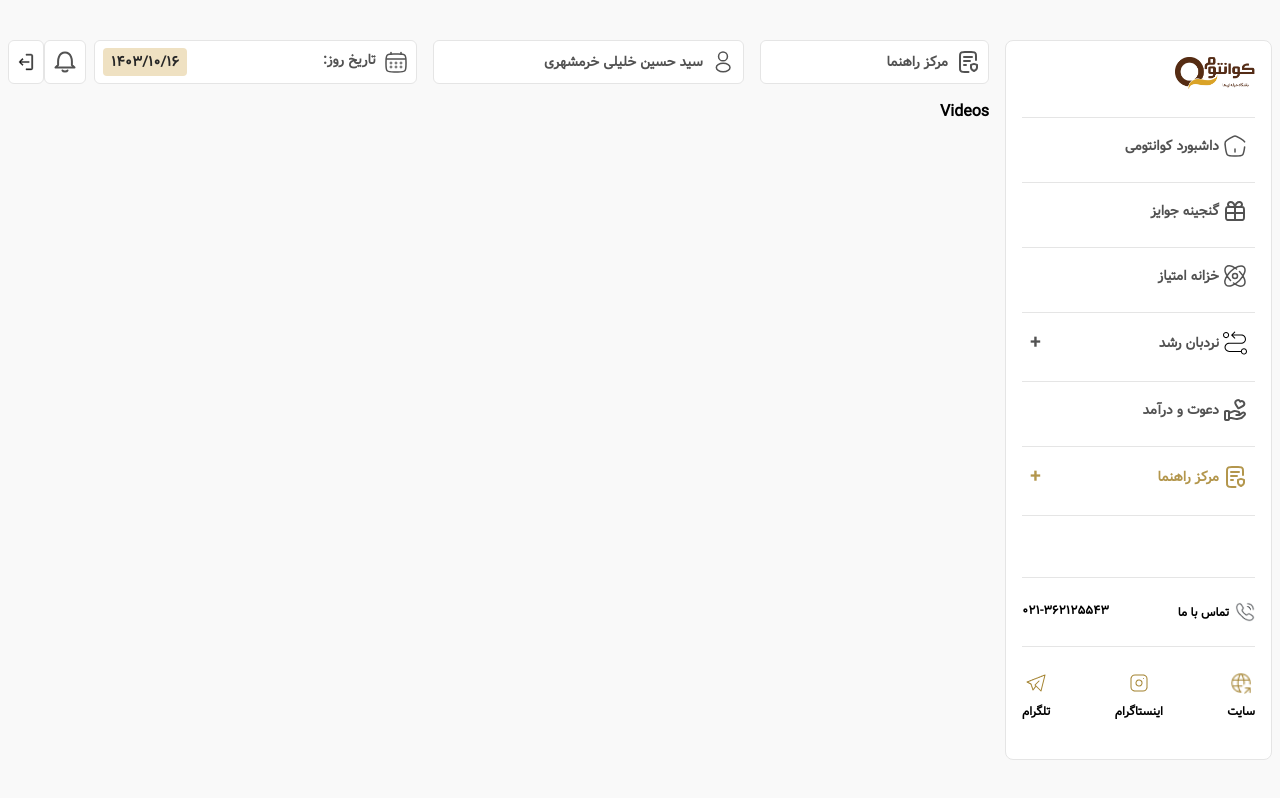
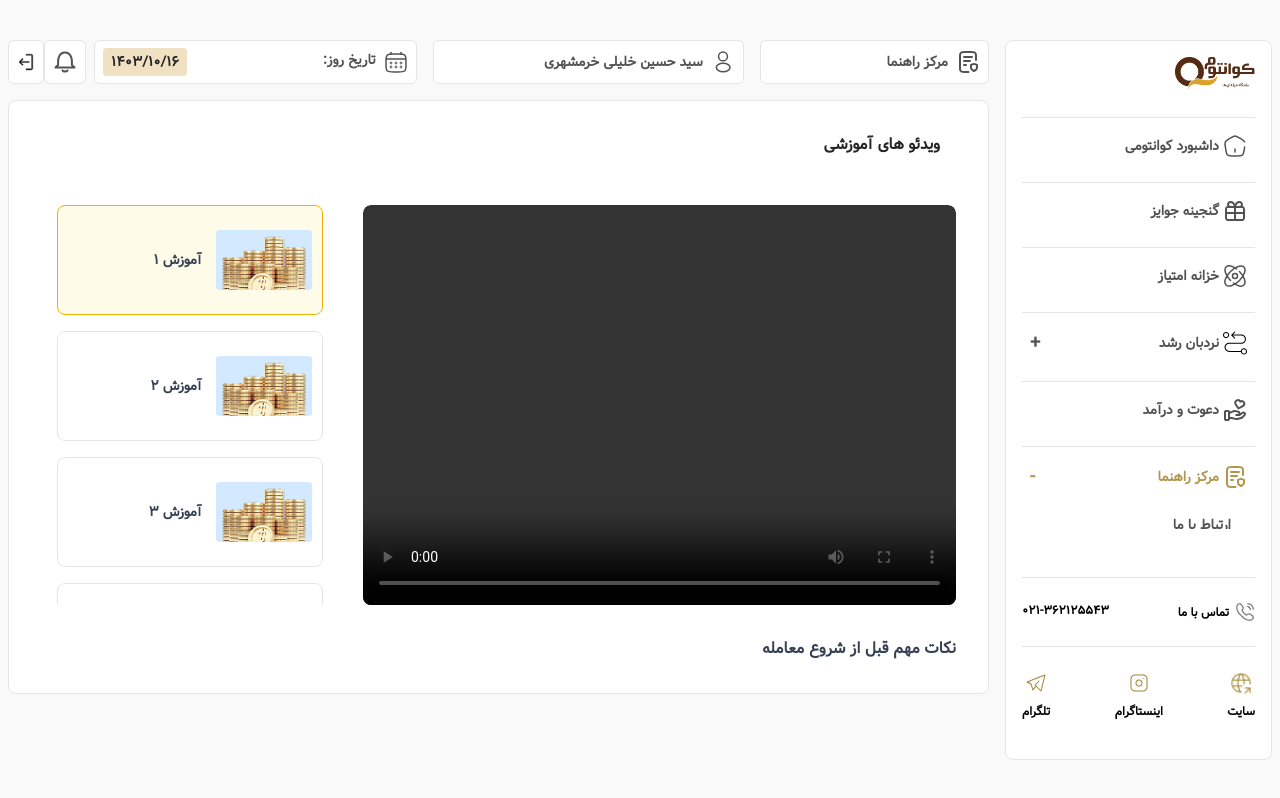
Before and after one commit to MmdQurani/Ayande-Club, a React (Vite) app: page /help-center/videos in a window 1280 px wide. Shown: the top 798 px of the page. Built offline with nearby package versions, Linux system fonts and the light colour scheme.

Commit message:
Finishing the Videos page

```diff
--- a/src/Layout/MainLayout.jsx
+++ b/src/Layout/MainLayout.jsx
@@ -74,7 +74,7 @@ function MainLayout({ children }) {
         </div>
         : null}
 
-      <div className='lg:container h-full w-full px-2 sm:px-12 lg:px-2 flex flex-row justify-center my-0 mt-12 lg:mt-10 mb-8 space-x-4'>
+      <div className='lg:container h-full w-full px-2 sm:px-12 lg:px-2 flex flex-row justify-center my-0 mt-12 lg:mt-10 mb-12 space-x-4'>
 
         {!isIPad ?
           < Sidebar isOpen={isSidebarOpen} onClose={() => setIsSidebarOpen(false)} />
--- a/src/Pages/Help_Center/Videos.jsx
+++ b/src/Pages/Help_Center/Videos.jsx
@@ -1,9 +1,83 @@
-import React from 'react'
+import React, { useState } from "react";
+import video_img_01 from '../../assets/images/video_img_01.png'
 
 function Videos() {
+  const [currentVideo, setCurrentVideo] = useState(0);
+
+  const videos = [
+    {
+      title: "آموزش ۱",
+      src: "",
+      thumbnail: video_img_01,
+    },
+    {
+      title: "آموزش ۲",
+      src: "",
+      thumbnail: video_img_01,
+    },
+    {
+      title: "آموزش ۳",
+      src: "",
+      thumbnail: video_img_01,
+    },
+    {
+      title: "آموزش ۴",
+      src: "",
+      thumbnail: video_img_01,
+    },
+    {
+      title: "آموزش ۵",
+      src: "",
+      thumbnail: video_img_01,
+    },
+  ];
+
   return (
-    <div>Videos</div>
-  )
+    <div className="p-4 md:p-8 text-gray-700 bg-white border border-neutral-200 rounded-lg">
+      <div className="faq_title px-4 mb-12">
+        <span className="text-[16px] text-neutral-800 font-semibold">
+          ویدئو های آموزشی
+        </span>
+      </div>
+
+      <div className="flex flex-col lg:flex-row gap-6">
+
+
+        <div className="w-full lg:w-2/3 rounded-lg overflow-hidden lg:mb-0 mb-8">
+          <video
+            key={videos[currentVideo].src}
+            src={videos[currentVideo].src}
+            controls
+            autoPlay
+            className="w-full h-[400px] rounded-lg mb-8"
+          />
+          <span className="text-[16px]">نکات مهم قبل از شروع معامله</span>
+        </div>
+
+
+        <div className="w-full lg:w-1/3 flex flex-col gap-4 max-h-[400px] overflow-y-auto px-4">
+          {videos.map((video, index) => (
+            <div
+              key={index}
+              onClick={() => setCurrentVideo(index)}
+              className={`min-h-[110px] flex items-center gap-3 p-2 rounded-lg cursor-pointer border ${currentVideo === index
+                ? "border-yellow-500 bg-yellow-50"
+                : "border-neutral-200 hover:bg-neutral-50"
+                }`}
+            >
+              <img
+                src={video.thumbnail}
+                alt={video.title}
+                className="w-[100px] h-[60px] object-cover rounded-md"
+              />
+              <span className="text-sm font-medium">{video.title}</span>
+            </div>
+          ))}
+        </div>
+
+      </div>
+    </div>
+  );
 }
 
-export default Videos
+export default Videos;
```
Also changed, not shown: src/assets/images/video_img_01.png (added).
